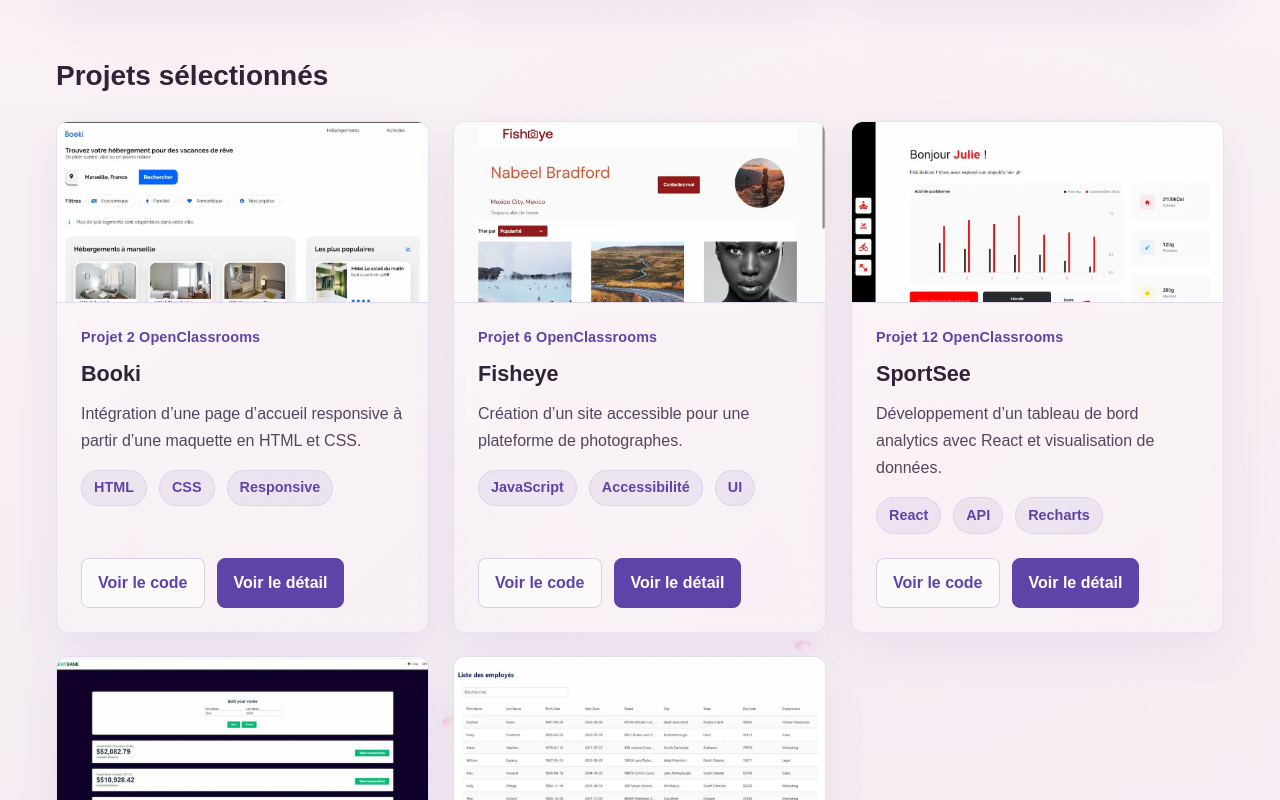
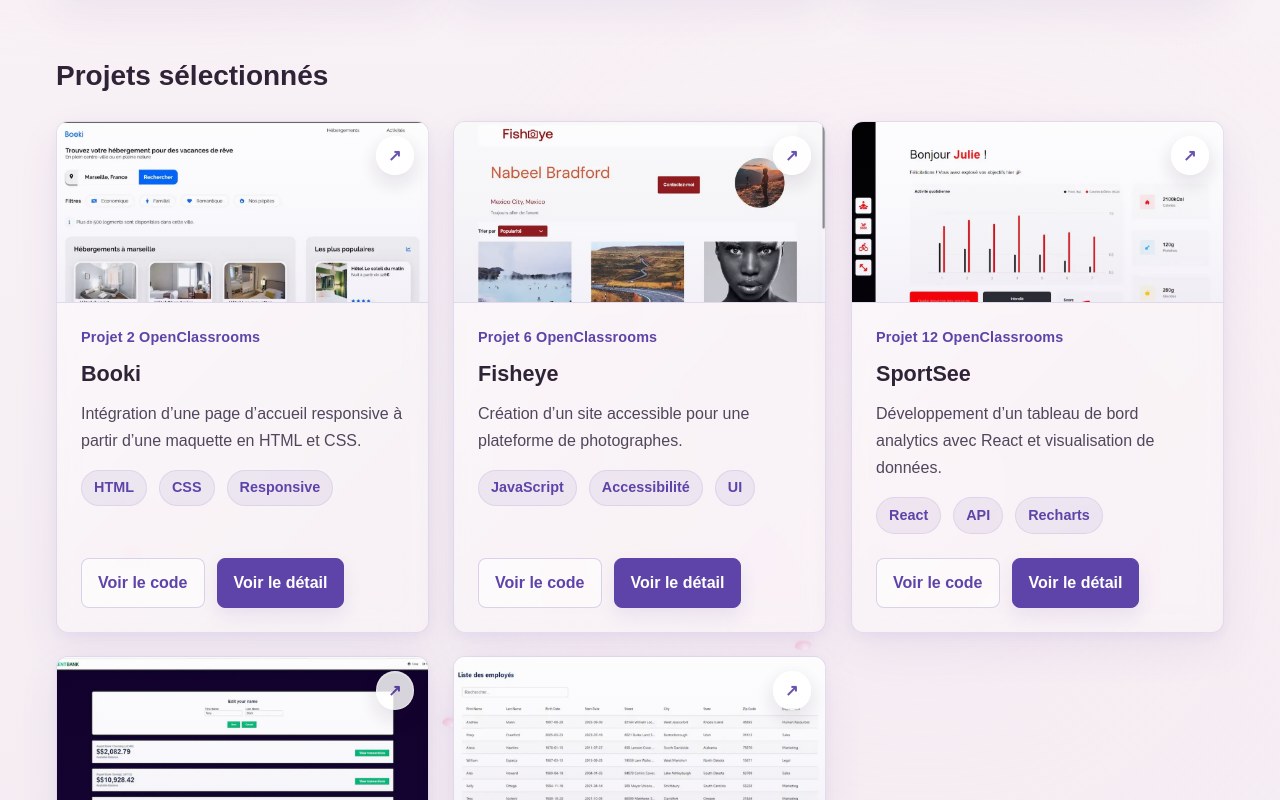
Before and after one commit to Ma-Eum/Portfolio-claire, a React (Vite) app: page / in a window 1280 px wide. Shown: the part 1320-2120 px from the top of the page. Built offline with nearby package versions, Linux system fonts and the light colour scheme.

Commit message:
style(project-cards): renforce nettement les effets visuels et le responsive

```diff
--- a/src/components/ProjectCard/ProjectCard.scss
+++ b/src/components/ProjectCard/ProjectCard.scss
@@ -10,18 +10,21 @@
   border-radius: $radius-md;
   background: linear-gradient(
     135deg,
-    rgba(255, 255, 255, 0.46) 0%,
-    rgba(255, 255, 255, 0.26) 48%,
-    rgba(255, 255, 255, 0.18) 100%
+    rgba(255, 255, 255, 0.58) 0%,
+    rgba(255, 255, 255, 0.34) 48%,
+    rgba(255, 255, 255, 0.22) 100%
   );
-  border: 1px solid rgba(94, 68, 168, 0.1);
-  box-shadow: 0 18px 45px rgba(94, 68, 168, 0.08);
+  border: 1px solid rgba(94, 68, 168, 0.14);
+  box-shadow:
+    0 16px 40px rgba(94, 68, 168, 0.08),
+    0 4px 14px rgba(94, 68, 168, 0.05);
   backdrop-filter: blur(10px);
   will-change: transform;
   transition:
-    transform 0.28s ease,
-    box-shadow 0.28s ease,
-    border-color 0.28s ease;
+    transform 0.35s ease,
+    box-shadow 0.35s ease,
+    border-color 0.35s ease,
+    background 0.35s ease;
 }
 
 .project-card::before {
@@ -32,21 +35,21 @@
   pointer-events: none;
   background: linear-gradient(
     135deg,
-    rgba(255, 255, 255, 0.18) 0%,
-    rgba(255, 255, 255, 0.04) 55%,
+    rgba(255, 255, 255, 0.22) 0%,
+    rgba(255, 255, 255, 0.06) 55%,
     rgba(255, 255, 255, 0.02) 100%
   );
   opacity: 0;
-  transition: opacity 0.28s ease;
+  transition: opacity 0.35s ease;
 }
 
 .project-card:hover,
 .project-card:focus-within {
-  transform: translateY(-10px) scale(1.015);
+  transform: translateY(-14px) scale(1.025);
   box-shadow:
-    0 32px 70px rgba(94, 68, 168, 0.18),
-    0 12px 28px rgba(94, 68, 168, 0.1);
-  border-color: rgba(94, 68, 168, 0.25);
+    0 34px 78px rgba(94, 68, 168, 0.2),
+    0 14px 34px rgba(94, 68, 168, 0.12);
+  border-color: rgba(94, 68, 168, 0.28);
 }
 
 .project-card:hover::before,
@@ -67,8 +70,9 @@
 .project-card__media {
   position: relative;
   overflow: hidden;
+  isolation: isolate;
   border-bottom: 1px solid rgba(94, 68, 168, 0.1);
-  background: rgba(94, 68, 168, 0.05);
+  background: rgba(94, 68, 168, 0.06);
 }
 
 .project-card__image {
@@ -78,67 +82,93 @@
   object-fit: cover;
   object-position: top;
   transform: scale(1);
+  filter: brightness(1) saturate(1);
   transition:
-    transform 0.45s ease,
-    filter 0.35s ease;
+    transform 0.55s ease,
+    filter 0.4s ease;
 }
 
 .project-card__overlay {
   position: absolute;
   inset: 0;
   pointer-events: none;
-  opacity: 0;
+  opacity: 0.18;
   background: linear-gradient(
     180deg,
-    rgba(108, 78, 182, 0.03) 0%,
-    rgba(108, 78, 182, 0.08) 45%,
-    rgba(80, 49, 156, 0.18) 100%
+    rgba(108, 78, 182, 0.06) 0%,
+    rgba(108, 78, 182, 0.16) 44%,
+    rgba(80, 49, 156, 0.34) 100%
   );
-  transition: opacity 0.35s ease;
+  transition: opacity 0.4s ease;
+}
+
+.project-card__media::after {
+  content: '';
+  position: absolute;
+  inset: 0;
+  pointer-events: none;
+  opacity: 0;
+  background: radial-gradient(
+    circle at 50% 18%,
+    rgba(255, 255, 255, 0.22),
+    transparent 58%
+  );
+  transition: opacity 0.4s ease;
 }
 
 .project-card__badge {
   position: absolute;
   top: 0.9rem;
   right: 0.9rem;
-  display: inline-flex;
+  display: flex;
   align-items: center;
   justify-content: center;
-  width: 2.3rem;
-  height: 2.3rem;
+  width: 2.4rem;
+  height: 2.4rem;
   border-radius: 50%;
-  background: rgba(255, 255, 255, 0.88);
-  border: 1px solid rgba(255, 255, 255, 0.7);
-  box-shadow: 0 10px 20px rgba(47, 36, 55, 0.12);
+  background: rgba(255, 255, 255, 0.9);
+  border: 1px solid rgba(255, 255, 255, 0.75);
+  box-shadow:
+    0 8px 22px rgba(47, 36, 55, 0.14),
+    inset 0 1px 2px rgba(255, 255, 255, 0.7);
   color: $color-primary;
   font-size: 1rem;
   font-weight: 700;
-  opacity: 0;
-  transform: translateY(-6px);
+  opacity: 0.92;
+  transform: scale(1);
   transition:
-    opacity 0.28s ease,
-    transform 0.28s ease,
-    background-color 0.25s ease,
-    box-shadow 0.25s ease;
+    transform 0.3s ease,
+    opacity 0.3s ease,
+    box-shadow 0.3s ease,
+    background 0.3s ease;
   z-index: 2;
   pointer-events: none;
 }
 
 .project-card:hover .project-card__image,
 .project-card:focus-within .project-card__image {
-  transform: scale(1.08);
-  filter: saturate(1.08) contrast(1.05);
+  transform: scale(1.14);
+  filter: brightness(0.9) saturate(1.15) contrast(1.08);
 }
 
 .project-card:hover .project-card__overlay,
 .project-card:focus-within .project-card__overlay {
+  opacity: 0.75;
+}
+
+.project-card:hover .project-card__media::after,
+.project-card:focus-within .project-card__media::after {
   opacity: 1;
 }
 
 .project-card:hover .project-card__badge,
 .project-card:focus-within .project-card__badge {
+  transform: scale(1.12);
   opacity: 1;
-  transform: translateY(0);
+  background: rgba(255, 255, 255, 0.98);
+  box-shadow:
+    0 14px 28px rgba(47, 36, 55, 0.2),
+    0 0 0 6px rgba(255, 255, 255, 0.12);
 }
 
 .project-card__content {
@@ -173,7 +203,7 @@
 
 .project-card__title-link:hover {
   color: $color-primary;
-  text-shadow: 0 4px 14px rgba(94, 68, 168, 0.16);
+  text-shadow: 0 4px 14px rgba(94, 68, 168, 0.18);
 }
 
 .project-card__title-link:focus-visible {
@@ -210,13 +240,15 @@
     transform 0.22s ease,
     background-color 0.22s ease,
     border-color 0.22s ease,
-    color 0.22s ease;
+    color 0.22s ease,
+    box-shadow 0.22s ease;
 }
 
 .project-card:hover .project-card__tag,
 .project-card:focus-within .project-card__tag {
-  background: rgba(94, 68, 168, 0.09);
-  border-color: rgba(94, 68, 168, 0.12);
+  background: rgba(94, 68, 168, 0.12);
+  border-color: rgba(94, 68, 168, 0.16);
+  box-shadow: 0 4px 10px rgba(94, 68, 168, 0.08);
 }
 
 .project-card__actions {
@@ -254,19 +286,20 @@
   background-color: $color-button-primary-background;
   color: $color-button-primary-text;
   border: 1px solid $color-button-primary-border;
+  box-shadow: 0 8px 18px rgba(94, 68, 168, 0.1);
 }
 
 .project-card__link--primary:hover {
   background: linear-gradient(
     135deg,
-    rgba(94, 68, 168, 0.95),
-    rgba(120, 90, 200, 0.95)
+    rgba(94, 68, 168, 0.97),
+    rgba(120, 90, 200, 0.97)
   );
   border-color: transparent;
   box-shadow:
-    0 10px 25px rgba(94, 68, 168, 0.25),
-    0 4px 10px rgba(94, 68, 168, 0.15);
-  transform: translateY(-2px) scale(1.02);
+    0 14px 30px rgba(94, 68, 168, 0.28),
+    0 6px 14px rgba(94, 68, 168, 0.16);
+  transform: translateY(-2px) scale(1.03);
 }
 
 .project-card__link--secondary {
@@ -278,10 +311,11 @@
 .project-card__link--secondary:hover {
   background-color: $color-button-secondary-background-hover;
   border-color: $color-primary;
+  box-shadow: 0 8px 18px rgba(94, 68, 168, 0.08);
   transform: translateY(-1px);
 }
 
-/* Largeur intermédiaire : on stabilise les hauteurs */
+/* Tablette : on stabilise les hauteurs */
 @include tablet-only {
   .project-card__title {
     min-height: 2.8rem;
@@ -296,11 +330,14 @@
   }
 }
 
-/* Mobile : effet plus doux et actions empilées */
+/* Mobile : hover plus doux, boutons empilés */
 @include mobile {
   .project-card:hover,
   .project-card:focus-within {
-    transform: translateY(-3px);
+    transform: translateY(-4px) scale(1.01);
+    box-shadow:
+      0 20px 44px rgba(94, 68, 168, 0.14),
+      0 8px 18px rgba(94, 68, 168, 0.08);
   }
 
   .project-card__image {
@@ -317,8 +354,18 @@
 
   .project-card:hover .project-card__image,
   .project-card:focus-within .project-card__image {
-    transform: scale(1.02);
-    filter: none;
+    transform: scale(1.05);
+    filter: brightness(0.95) saturate(1.08);
+  }
+
+  .project-card:hover .project-card__overlay,
+  .project-card:focus-within .project-card__overlay {
+    opacity: 0.55;
+  }
+
+  .project-card:hover .project-card__media::after,
+  .project-card:focus-within .project-card__media::after {
+    opacity: 0.6;
   }
 
   .project-card__actions {
@@ -335,6 +382,7 @@
   .project-card::before,
   .project-card__image,
   .project-card__overlay,
+  .project-card__media::after,
   .project-card__badge,
   .project-card__tag,
   .project-card__link,
```
